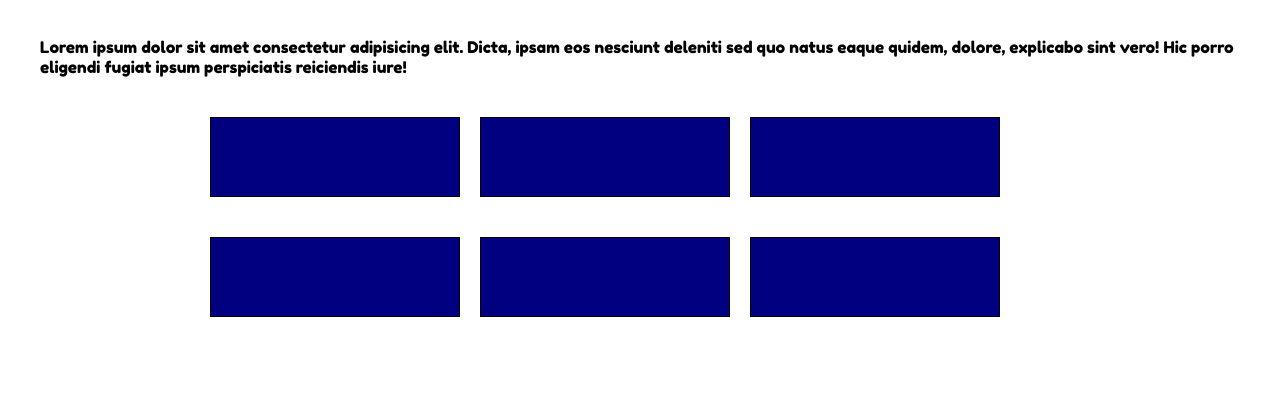
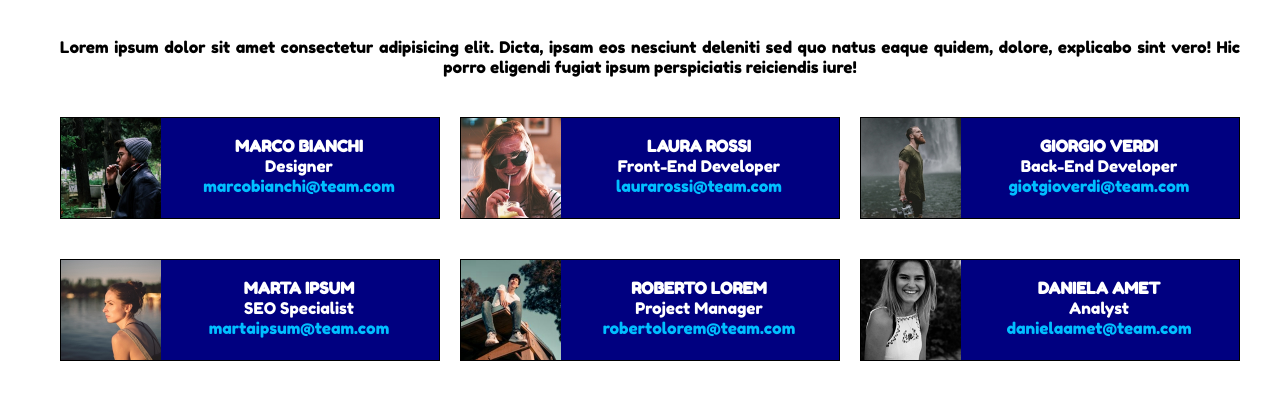
Before and after one commit to SamuelArico99/html-css-float-cards, a plain HTML site: page index.html in a window 1280 px wide. Shown: the part 82-482 px from the top of the page. Drawn offline with Linux system fonts and the light colour scheme.

Commit message:
fine struttura pagina

```diff
--- a/css/style.css
+++ b/css/style.css
@@ -13,23 +13,69 @@ h1{
     padding-left: 450px;
 }
 p{
+    text-align: justify;
+    text-align-last: center;
     margin-bottom: 40px;
+    padding-left: 20px;
+}
+a{
+    color: deepskyblue;
+    text-decoration: none;
 }
 .container {
     max-width: 1200px;
     margin: 0 auto;
     margin-top: 40px;
 }
-section{
-    max-width: 900px;
+.columns{
     margin: 0 auto;
 }
+.clearfix::after {
+    content: "";
+    display: table;
+    clear: both;
+}
 .card{
-    width: 250px;
-    height: 80px;
+    width: calc((100% / 3) - 20px);
+    height: 102px;
     background-color: navy;
     border: 1px solid black;
     float: left;
     margin-left: 20px;
     margin-bottom: 40px;
 }
+.photo{
+    background-color: chartreuse;
+    height: 100px;
+    width: 100px;
+    float: left;
+    background-size: cover;
+}
+.description{
+    color: white;
+    float: right;
+    width:200px;
+    height: 60px;
+    text-align: center;
+    margin-top: 18px;
+    margin-right: 40px;
+
+}
+.laura{
+    background-image: url('../img/female1.png');
+}
+.marco{
+    background-image: url('../img/male1.png');
+}
+.giorgio{
+    background-image: url('../img/male2.png');
+}
+.marta{
+    background-image: url('../img/female2.png');
+}
+.roberto{
+    background-image: url('../img/male3.png');
+}
+.daniela{
+    background-image: url('../img/female3.png');
+}
--- a/index.html
+++ b/index.html
@@ -19,23 +19,77 @@
             <p>
                 Lorem ipsum dolor sit amet consectetur adipisicing elit. Dicta, ipsam eos nesciunt deleniti sed quo natus eaque quidem, dolore, explicabo sint vero! Hic porro eligendi fugiat ipsum perspiciatis reiciendis iure!
             </p>
-            <section class="section1">
+            <section class="columns clearfix">
                 <div class="card">
+                    <div class="photo marco">
+
+                    </div>
+                    <div class="description">
+                        <span><strong>MARCO BIANCHI</strong> <br>
+                        Designer</span><br>
+                        <a href="">marcobianchi@team.com</a>
+
+                    </div>
 
                 </div>
                 <div class="card">
+                    <div class="photo laura">
+
+                    </div>
+                    <div class="description">
+                        <span><strong>LAURA ROSSI</strong> <br>
+                            Front-End Developer</span><br>
+                        <a href="">laurarossi@team.com</a>
+
+                    </div>
 
                 </div>
                 <div class="card">
+                    <div class="photo giorgio">
+
+                    </div>
+                    <div class="description">
+                        <span><strong>GIORGIO VERDI</strong> <br>
+                        Back-End Developer</span><br>
+                        <a href="">giotgioverdi@team.com</a>
+
+                    </div>
 
                 </div>
                 <div class="card">
+                    <div class="photo marta">
+
+                    </div>
+                    <div class="description">
+                        <span><strong>MARTA IPSUM</strong> <br>
+                        SEO Specialist</span><br>
+                        <a href="">martaipsum@team.com</a>
+
+                    </div>
 
                 </div>
                 <div class="card">
+                    <div class="photo roberto">
+
+                    </div>
+                    <div class="description">
+                        <span><strong>ROBERTO LOREM</strong> <br>
+                        Project Manager</span><br>
+                        <a href="">robertolorem@team.com</a>
+
+                    </div>
 
                 </div>
                 <div class="card">
+                    <div class="photo daniela">
+
+                    </div>
+                    <div class="description">
+                        <span><strong>DANIELA AMET</strong> <br>
+                        Analyst</span><br>
+                        <a href="">danielaamet@team.com</a>
+
+                    </div>
 
                 </div>
 
```
